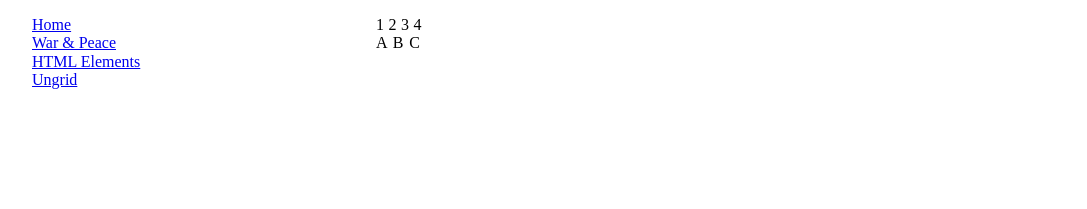
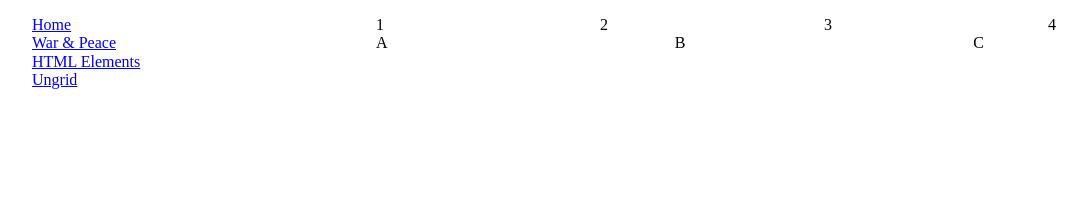
Before and after one commit to monochromeblue/battlemat, a Jekyll site: the page built from ungrid.md, in a window 1280 px wide. Shown: the top 209 px of the page, without its empty margins (8-1095 px from the left). Built offline with Jekyll 4.4.1, drawn with Linux system fonts in a browser that asks for light colours; cached includes are drawn as plain includes.

Commit message:
fine-tuning max width

```diff
--- a/assets/css/monoblue.css
+++ b/assets/css/monoblue.css
@@ -3,5 +3,5 @@
 }
 
 .main {
-    max-width: 50px;
+    max-width: 90em;
 }
```
